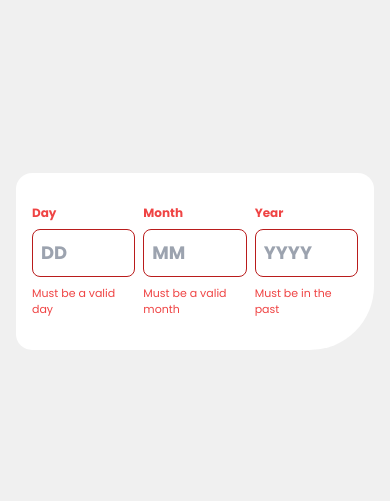
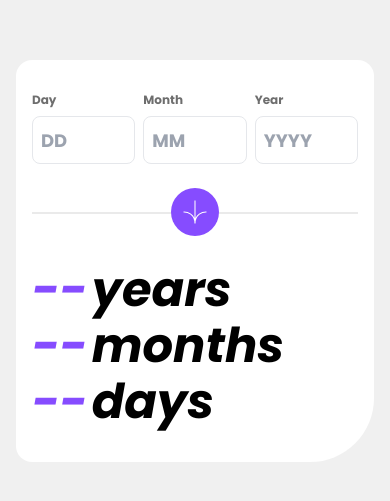
Before and after one commit to ElnazMalakouti/Age-calculator-app-Js, a React (Create React App) app: page / in a window 390 px wide. Shown: the part 161-662 px from the top of the page. Built offline with nearby package versions, Linux system fonts and the light colour scheme.

Commit message:
complete form design in mobile size

```diff
--- a/src/Components/CalculatorForm/index.jsx
+++ b/src/Components/CalculatorForm/index.jsx
@@ -3,11 +3,13 @@ import Input from "../Input"
 
 const CalculatorForm = () => {
 
-    const [inputErrorMode , setInputErrorMode] = useState(true)
+    const [inputErrorMode, setInputErrorMode] = useState(false)
 
     return (
         <>
-            <div className="w-full h-auto bg-white px-4 py-8 rounded-2xl rounded-br-[4rem] flex flex-col justify-center md:justify-start items-center md:items-start">
+            <div className="w-full h-auto bg-white px-4 py-8 rounded-2xl rounded-br-[4rem] flex flex-col gap-12 justify-center md:justify-start items-center md:items-start">
+
+
                 <div className="w-full flex justify-between md:justify-center items-center gap-2">
                     <Input
                         lableText={'Day'}
@@ -31,6 +33,29 @@ const CalculatorForm = () => {
                         errorMessage={'Must be in the past'}
                     />
                 </div>
+
+                <div className="w-full h-0.5 bg-[#EAEAEA]">
+                    <button className="w-12 h-12 rounded-full bg-[#864CFF] translate-y-[-50%] mx-auto flex justify-center items-center">
+                        <img alt="arrow-icon" src="/pics/icon-arrow.svg" className="w-6 h-6"/>
+                    </button>
+                </div>
+
+                <div className="flex flex-col mr-auto font-[Bold-italic] text-[3rem]">
+                    <p className="flex gap-1 my-[-0.5rem]">
+                        <span className="text-[#864CFF]">--</span>
+                        <span>years</span>
+                    </p>
+                    <p className="flex gap-1 my-[-0.5rem]">
+                        <span className="text-[#864CFF]">--</span>
+                        <span>months</span>
+                    </p>
+                    <p className="flex gap-1 my-[-0.5rem]">
+                        <span className="text-[#864CFF]">--</span>
+                        <span>days</span>
+                    </p>
+                </div>
+
+
             </div>
         </>
     )
--- a/src/index.css
+++ b/src/index.css
@@ -19,7 +19,7 @@ html , body , #root{
 
 
 @font-face {
-  font-family: 'Black-italic';
+  font-family: 'Bold-italic';
   src: url('../public/fonts/Poppins-BoldItalic.ttf');
 }
 
```
